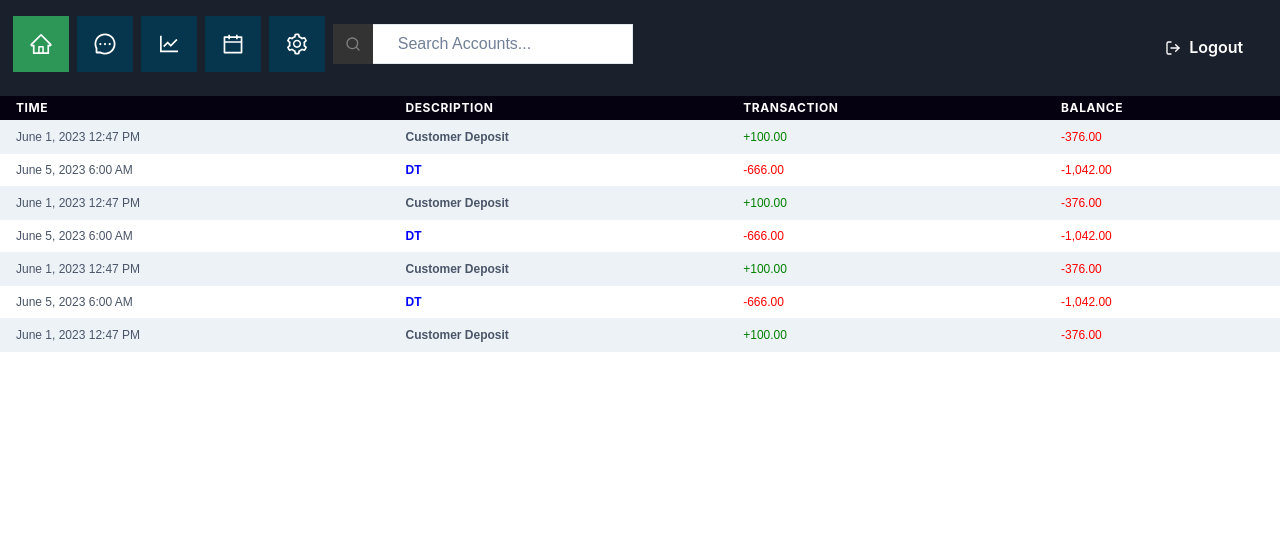
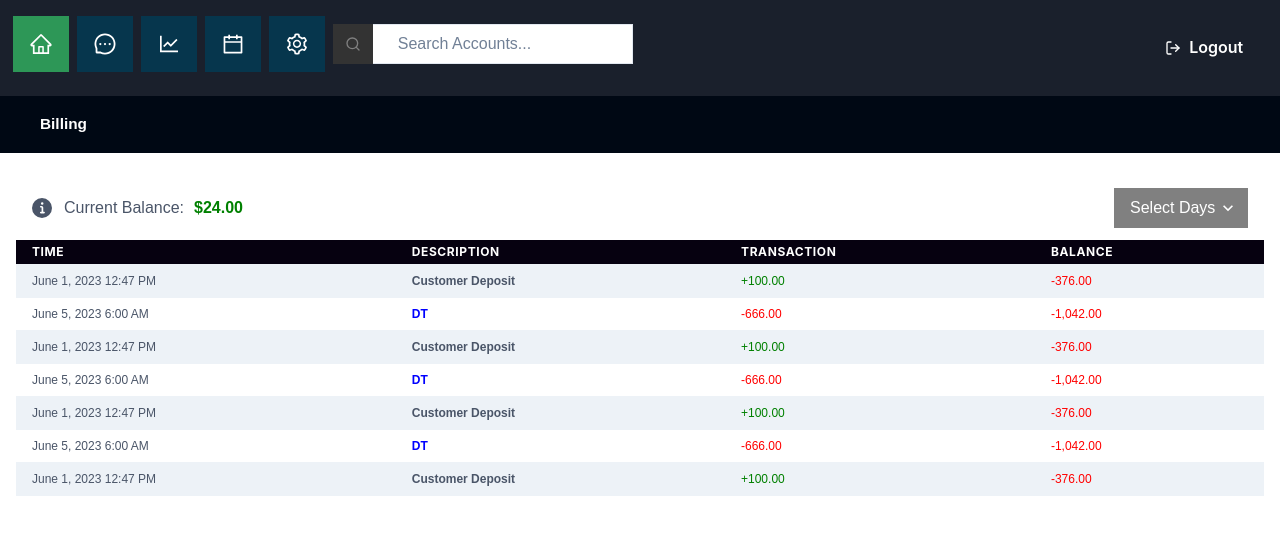
Before and after one commit to AyoMoses1/BettyX, a React (Create React App) app: page / in a window 1280 px wide. Shown: the top 534 px of the page. Built offline with nearby package versions, Linux system fonts and the light colour scheme.

Commit message:
Add styling to billing component

```diff
--- a/src/pages/billing/index.js
+++ b/src/pages/billing/index.js
@@ -1,12 +1,39 @@
 import React from 'react';
 import DynamicTable from '../../common/DynamicTable';
+import {
+  Box,
+  Select
+} from '@chakra-ui/react';
 import { billingColumns } from './components/helpers';
 import { data } from './components/data';
-
+import { Info } from './../../common/Info';
+import { PageScaffold } from '../../common/PageScaffold';
 
 const index = () => {
   return (
     <>
+      <PageScaffold title="Billing">
+        <Info>
+          Current Balance:
+          <span
+            style={{
+              color: 'green',
+              fontWeight: 'bold',
+              fontSize: '700',
+              marginLeft: '10px',
+            }}
+          >
+            $24.00
+          </span>
+          <Box ml="auto" bg="gray" color="white">
+            <Select placeholder="Select Days"  border="none" color="white">
+              <option value="30">30 days</option>
+              <option value="60">60 days</option>
+              <option value="90">90 days</option>
+              <option value="120">120 days</option>
+            </Select>
+          </Box>
+        </Info>
         <DynamicTable
           columns={billingColumns}
           data={data}
@@ -18,6 +45,7 @@ const index = () => {
           variant="striped"
           colorScheme="gray"
         />
+      </PageScaffold>
     </>
   );
 };
```
Lines whose indentation alone changed are shown as unchanged.
